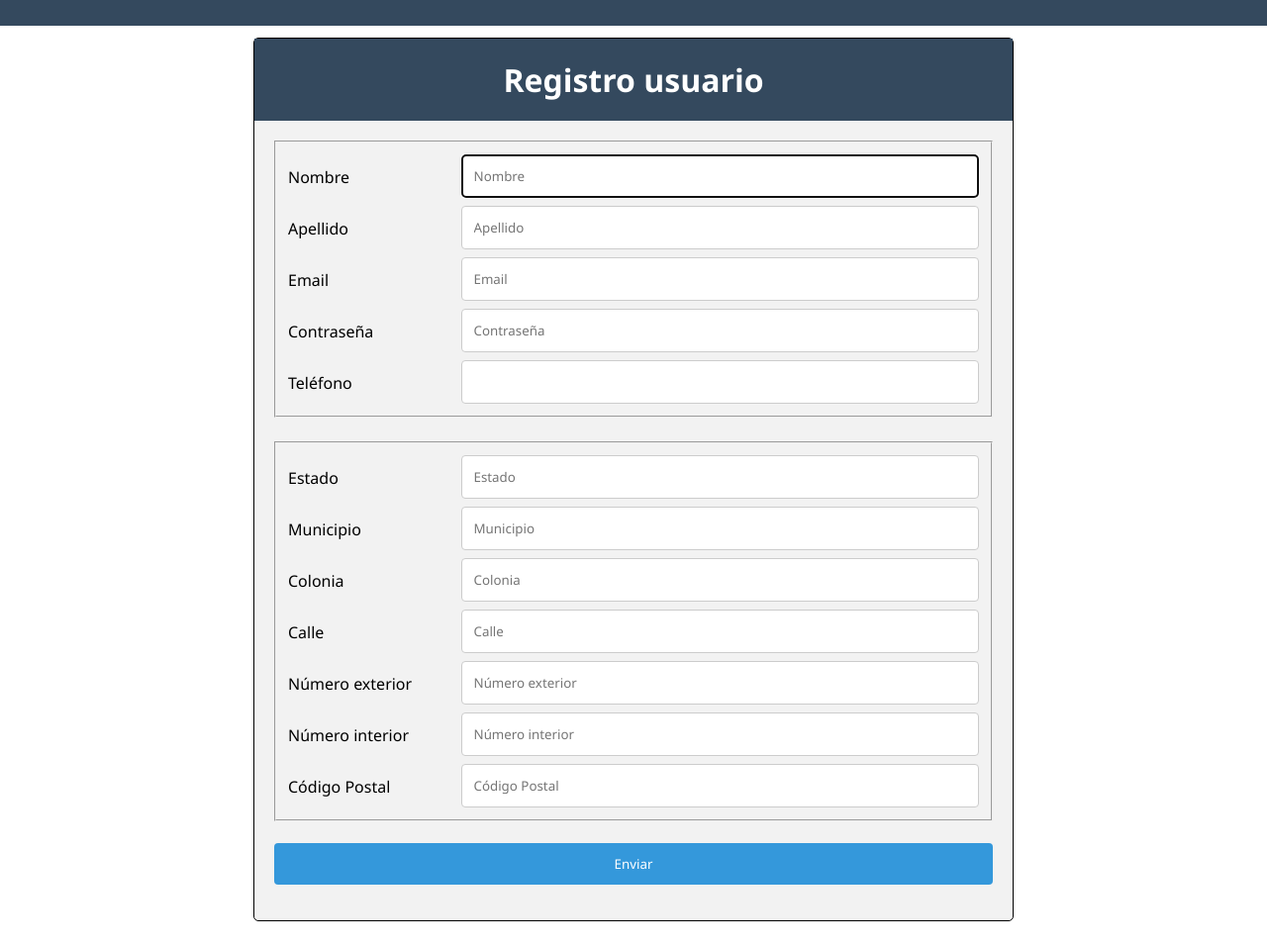
After one commit to JuanGarza97/WaterVendingProject, a PHP site: page /RegisterUser.php in a window 1280 px wide. The commit adds this page. Shown: the whole page at 99% size. Run offline with PHP 8.4, Linux system fonts and the light colour scheme; some libraries are stand-ins or nearby versions.

Commit message:
Modified RegisterUser fields and changed to php, RegisterUser checks for fields validation, RegisterUser checks that email doesn't exists, users are stored on the DB if it is valid

```diff
--- /dev/null
+++ b/RegisterUser.php
@@ -0,0 +1,248 @@
+<!DOCTYPE html>
+<html>
+
+<head>
+    <title></title>
+    <meta charset="UTF-8">
+    <link rel="stylesheet" href="https://cdnjs.cloudflare.com/ajax/libs/intl-tel-input/17.0.8/css/intlTelInput.css" />
+    <script src="https://cdnjs.cloudflare.com/ajax/libs/intl-tel-input/17.0.8/js/intlTelInput.min.js"></script>
+    <script src="http://ajax.googleapis.com/ajax/libs/jquery/1/jquery.min.js"></script>
+    <link rel="stylesheet" href="css/style.css" />
+
+</head>
+
+<body id="body-register">
+    <header>
+
+    </header>
+    <main>
+        <form action="">
+            <h1 class="formHeader">Registro usuario</h1>
+            <div class="formBody">
+                <fieldset id="clientData">
+                    <div class="row">
+                        <div class="col-25">
+                            <legend for="firstName">Nombre</legend>
+                        </div>
+                        <div class="col-75">
+                            <input id="firstName" onkeypress="return tabE(this,event)" type="text" name="firstName" placeholder="Nombre" required autofocus autocapitalize="words" oninvalid="this.setCustomValidity('Ingrese su nombre')" oninput="setCustomValidity('')" />
+                        </div>
+                    </div>
+
+                    <div class="row">
+                        <div class="col-25">
+                            <legend for="lastName">Apellido</legend>
+                        </div>
+                        <div class="col-75">
+                            <input id="lastName" onkeypress="return tabE(this,event)" type="text" name="lastName" placeholder="Apellido" required autofocus autocapitalize="words" oninvalid="this.setCustomValidity('Ingrese su apellido')" oninput="setCustomValidity('')" />
+                        </div>
+                    </div>
+
+                    <div class="row">
+                        <div class="col-25">
+                            <legend for="email">Email</legend>
+                        </div>
+                        <div class="col-75">
+                            <input id="email" onkeypress="return tabE(this,event)" type="email" name="email" placeholder="Email" required oninvalid="this.setCustomValidity('Ingrese su dirección de correo electrónico')" oninput="setCustomValidity('')" />
+                        </div>
+                    </div>
+                    <div id="invalid-email" class="row">
+                        <div class="col-25">
+                            <legend for="email"></legend>
+                        </div>
+                        <div class="col-75">
+                            <div>Ya existe una cuenta asociada a este correo electrónico, por favor intente con uno distinto.</div>
+                        </div>
+                    </div>
+
+                    <div class="row">
+                        <div class="col-25">
+                            <legend for="password">Contraseña</legend>
+                        </div>
+                        <div class="col-75">
+                            <input id="password" onkeypress="return tabE(this,event)" type="password" name="password" placeholder="Contraseña" required oninvalid="this.setCustomValidity('Ingrese una contraseña')" oninput="setCustomValidity('')" />
+                        </div>
+                    </div>
+
+                    <div class="row">
+                        <div class="col-25">
+                            <legend for="phone">Teléfono</legend>
+                        </div>
+                        <div class="col-75">
+                            <input id="phone" onkeypress="return tabE(this,event)" maxlength="12" type="tel" name="phone" pattern="[0-9]{3}-[0-9]{3}-[0-9]{4}" required oninvalid="this.setCustomValidity('Ingrese su número de teléfono')" oninput="setCustomValidity(''); this.value = this.value.replace(/[^0-9\-]/g, '');" />
+                        </div>
+                    </div>
+                </fieldset>
+
+                <legend for="locationField"></legend>
+                <fieldset id="locationField">
+                    <div class="row">
+                        <div class="col-25">
+                            <legend for="state">Estado</legend>
+                        </div>
+                        <div class="col-75">
+                            <input id="state" onkeypress="return tabE(this,event)" type="text" name="state" placeholder="Estado" required autocapitalize="words" oninvalid="this.setCustomValidity('Ingrese su estado')" oninput="setCustomValidity('')" />
+                        </div>
+                    </div>
+
+                    <div class="row">
+                        <div class="col-25">
+                            <legend for="city">Municipio</legend>
+                        </div>
+                        <div class="col-75">
+                            <input id="city" onkeypress="return tabE(this,event)" type="text" name="city" placeholder="Municipio" required autocapitalize="words" oninvalid="this.setCustomValidity('Ingrese su municipio')" oninput="setCustomValidity('')" />
+                        </div>
+                    </div>
+
+                    <div class="row">
+                        <div class="col-25">
+                            <legend for="colonia">Colonia</legend>
+                        </div>
+                        <div class="col-75">
+                            <input id="colonia" onkeypress="return tabE(this,event)" type="text" name="colonia" placeholder="Colonia" required autocapitalize="words" oninvalid="this.setCustomValidity('Ingrese su colonia')" oninput="setCustomValidity('')" />
+                        </div>
+                    </div>
+
+                    <div class="row">
+                        <div class="col-25">
+                            <legend for="street">Calle</legend>
+                        </div>
+                        <div class="col-75">
+                            <input id="street" onkeypress="return tabE(this,event)" type="text" name="street" placeholder="Calle" required autocapitalize="words" oninvalid="this.setCustomValidity('Ingrese su calle')" oninput="setCustomValidity('')" />
+                        </div>
+                    </div>
+
+                    <div class="row">
+                        <div class="col-25">
+                            <legend for="extNum">Número exterior</legend>
+                        </div>
+                        <div class="col-75">
+                            <input id="extNum" onkeypress="return tabE(this,event)" type="text" name="extNum" placeholder="Número exterior" oninput="this.value = this.value.replace(/[^0-9]/g, '');" required />
+                        </div>
+                    </div>
+
+                    <div class="row">
+                        <div class="col-25">
+                            <legend for="intNum">Número interior</legend>
+                        </div>
+                        <div class="col-75">
+                            <input id="intNum" onkeypress="return tabE(this,event)" type="text" name="intNum" placeholder="Número interior" oninput="this.value = this.value.replace(/[^0-9]/g, '');" />
+                        </div>
+                    </div>
+
+                    <div class="row">
+                        <div class="col-25">
+                            <legend for="cp">Código Postal</legend>
+                        </div>
+                        <div class="col-75">
+                            <input id="cp" onkeypress="return tabE(this,event)" maxlength="5" type="text" name="cp" placeholder="Código Postal" pattern="[0-9]{5}" title="Numbers only, please." required oninvalid="this.setCustomValidity('Ingrese su código postal')" oninput="setCustomValidity(''); this.value = this.value.replace(/[^0-9]/g, '');" />
+                        </div>
+                    </div>
+                </fieldset>
+                <div class="widget">
+                    <br>
+                    <input class="ui-button ui-widget ui-corner-all" type="submit" name="submit" id="submit" value="Enviar" />
+                </div>
+            </div>
+            <p id="response" style="text-align: center;"></p>
+            <div style="text-align: center;" class="login-btn">
+                <button id="login">Iniciar Sesión</button>
+            </div>
+            <br class="login-btn">
+        </form>
+    </main>
+    <footer></footer>
+</body>
+<script src="js/registerMachines.js"></script>
+
+<script>
+    // Prevent reload
+    $(document).ready(function() {
+        $('.login-btn').hide();
+
+        $('#submit').click(function(e) {
+            e.preventDefault();
+        });
+
+        $('#login').click(function(e) {
+            e.preventDefault();
+            window.location.href = "index.html";
+        });
+    });
+
+    // Dash phone
+    $('#phone').keyup(function() {
+        $(this).val($(this).val().replace(/(\d{3})\-?(\d{1})/, '$1-$2'))
+        $(this).val($(this).val().replace(/(\d{3})\-?(\d{3})\-?(\d{1})/, '$1-$2-$3'))
+    });
+
+    // Try insert new user
+    $('#submit').click(function() {
+        var form = $("form")[0];
+        form.checkValidity();
+        form.reportValidity();
+
+        if (form.reportValidity()) {
+
+            var email = "email=" + $('#email').val();
+            var exists = true;
+
+            $.ajax({
+                url: "check_user.php",
+                data: email,
+                async: false,
+                type: "POST",
+                dataType: "text",
+                success: function(data) {
+                    exists = data;
+                    console.log(data);
+                }
+            });
+
+            if (!exists) {
+
+                var Name = document.getElementById('firstName').value;
+                var LName = document.getElementById('lastName').value;
+                var Email = document.getElementById('email').value;
+                var Password = document.getElementById('password').value;
+                var Phone = document.getElementById('phone').value;
+                var State = document.getElementById('state').value;
+                var City = document.getElementById('city').value;
+                var Neigh = document.getElementById('colonia').value;
+                var Street = document.getElementById('street').value;
+                var ExtNum = document.getElementById('extNum').value;
+                var IntNum = document.getElementById('intNum').value;
+                var CP = document.getElementById('cp').value;
+
+                var info = "firstName=" + Name + "&lastName=" + LName + "&email=" + Email +
+                    "&password=" + Password + "&phone=" + Phone + "&state=" + State + "&city=" + City +
+                    "&colonia=" + Neigh + "&street=" + Street + "&extNum=" + ExtNum + "&intNum=" + IntNum + "&cp=" + CP;
+
+                $.ajax({
+                        url: "RegisterUserData.php",
+                        type: "POST",
+                        data: info
+                    })
+                    .done(function(res) {
+                        $(".formBody").hide();
+                        $("#response").html(res);
+                        $('.login-btn').show();
+                    })
+                    .fail(function() {
+                        $(".formBody").hide();
+                        console.log("Error.");
+                    })
+                    .always(function() {
+                        console.log("Complete.");
+                    })
+            } else {
+                $('#invalid-email').show();
+            }
+        }
+        else {
+            return;
+        }
+    })
+</script>
+
+</html>
--- a/css/style.css
+++ b/css/style.css
@@ -1,20 +1,25 @@
 * {
     box-sizing: border-box;
+    font-family: 'Segoe UI', Tahoma, Geneva, Verdana, sans-serif;
 }
 
-body, html {
+body,
+html {
     padding: 0%;
-    margin:0%;
+    margin: 0%;
 }
 
-fieldset
-{
+fieldset {
     margin-left: auto;
     margin-right: auto;
 }
 
+
 /* Style inputs, select elements and textareas */
-input, select, textarea {
+
+input,
+select,
+textarea {
     width: 100%;
     padding: 12px;
     border: 1px solid #ccc;
@@ -22,7 +27,9 @@ input, select, textarea {
     resize: vertical;
 }
 
+
 /* Style the label to display next to the inputs */
+
 legend {
     padding: 12px 12px 12px 0;
     display: inline-block;
@@ -32,22 +39,28 @@ input, select, textarea {
     text-decoration: none;
 }
 
+
 /* Style the submit button */
-  .formNav, input[type=submit] {
+
+.formNav,
+input[type=submit],
+button[type=button],
+#login {
     background-color: #3498db;
     color: white;
     padding: 12px 20px;
     border: none;
     border-radius: 4px;
-
 }
 
-  .formNav, input[type=submit] :hover {
+.formNav,
+input[type=submit]:hover,
+button[type=button]:hover,
+#login:hover {
     background-color: #2980b9;
 }
 
-  .formResult{
-    font-family: 'Times New Roman', Times, serif;
+.formResult {
     border-radius: 5px;
     background-color: #f2f2f2;
     margin: auto;
@@ -60,8 +73,8 @@ input, select, textarea {
     padding-bottom: 20%;
 }
 
-  .showData, form{
-      font-family: 'Times New Roman', Times, serif;
+.showData,
+form {
     border-radius: 5px;
     background-color: #f2f2f2;
     margin: auto;
@@ -74,7 +87,7 @@ input, select, textarea {
 
 .showData {
     text-align: center;
-    padding:0;
+    padding: 0;
     min-height: 60%;
     padding-bottom: 2%;
 }
@@ -82,14 +95,13 @@ input, select, textarea {
 header {
     margin: 0;
     margin-bottom: 1%;
-    color:white;
+    color: white;
     background-color: #34495e;
     padding: 1%;
 }
 
-  .formHeader
-{
-    background-color:#34495e;
+.formHeader {
+    background-color: #34495e;
     color: white;
     width: 100%;
     height: 100%;
@@ -119,7 +131,7 @@ input, select, textarea {
     float: left;
     width: 5%;
     margin-top: 6px;
-    margin-left:10%;
+    margin-left: 10%;
 }
 
 .col-75 {
@@ -134,23 +146,28 @@ input, select, textarea {
     margin-top: 6px;
 }
 
-
 #sensorIncluded {
     margin-top: 12px;
     width: 25px;
-      height:25px;
+    height: 25px;
 }
 
+
 /* Clear floats after the columns */
+
 .row:after {
     content: "";
     display: table;
     clear: both;
 }
 
+
 /* Responsive layout - when the screen is less than 600px wide, make the two columns stack on top of each other instead of next to each other */
+
 @media screen and (max-width: 600px) {
-    .col-25, .col-75, input {
+    .col-25,
+    .col-75,
+    input {
         width: 100%;
         margin-top: 0;
     }
@@ -191,8 +208,12 @@ input, select, textarea {
 }
 
 @media screen and (max-height: 450px) {
-    .sidenav {padding-top: 15px;}
-    .sidenav a {font-size: 18px;}
+    .sidenav {
+        padding-top: 15px;
+    }
+    .sidenav a {
+        font-size: 18px;
+    }
 }
 
 #maquinaTable {
@@ -208,9 +229,10 @@ input, select, textarea {
     color: white;
 }
 
-  #maquinaTable td, #maquinaTable th{
+#maquinaTable td,
+#maquinaTable th {
     border: 1px black solid;
-    margin:0%;
+    margin: 0%;
     min-width: 20%;
 }
 
@@ -220,49 +242,58 @@ input, select, textarea {
     margin-top: 2%;
 }
 
-  .toggle{
-    list-style-type:none;
-    margin-left:auto;
+.toggle {
+    list-style-type: none;
+    margin-left: auto;
     margin-right: auto;
-    padding-left:15%
+    padding-left: 15%
 }
 
 .toggle li {
-    float:left;
+    float: left;
     margin-left: auto;
     margin-right: auto;
-   width:100px;
-   height:40px;
-   position:relative;
+    width: 100px;
+    height: 40px;
+    position: relative;
 }
 
-.toggle label, .toggle input {
-   display:block;
-   position:absolute;
-   top:0;
-   left:0;
-   right:0;
-   bottom:0;
+.toggle label,
+.toggle input {
+    display: block;
+    position: absolute;
+    top: 0;
+    left: 0;
+    right: 0;
+    bottom: 0;
 }
 
 .toggle input[type="radio"] {
-   opacity:0.011;
-   z-index:100;
+    opacity: 0.011;
+    z-index: 100;
     padding: 5px;
 }
 
-.toggle input[type="radio"]:checked + label {
-   background:#3498db;
+.toggle input[type="radio"]:checked+label {
+    background: #3498db;
     color: white;
 }
 
 .toggle label {
-    padding:5px;
-    border:1px solid rgb(71, 117, 170);
-    cursor:pointer;
-   z-index:90;
+    padding: 5px;
+    border: 1px solid rgb(71, 117, 170);
+    cursor: pointer;
+    z-index: 90;
 }
 
 .toggle label:hover {
-    background:#DDD;
+    background: #DDD;
 }
+
+#invalid-email {
+    display: none;
+    width: 100%;
+    margin-top: .25rem;
+    font-size: .875em;
+    color: #dc3545;
+}
```
Also changed, not shown: ConnectionDB.php (added, +23 -0 lines), RegisterUserData.php (added, +30 -0 lines), check_user.php (added, +21 -0 lines). Lines whose indentation alone changed are shown as unchanged.
